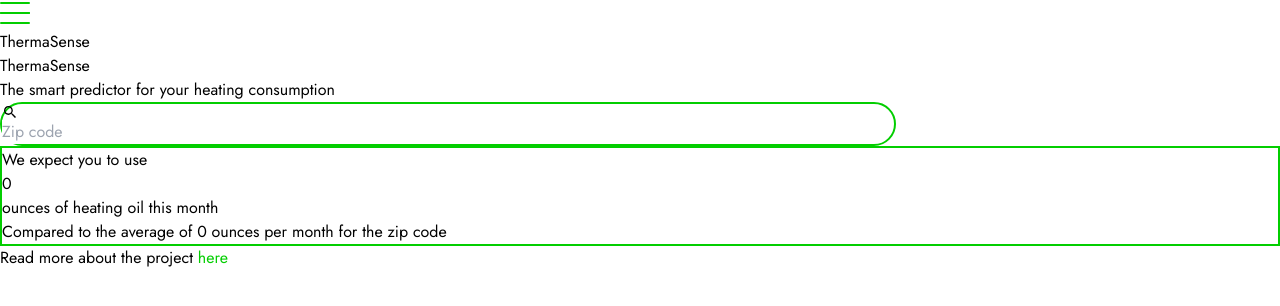
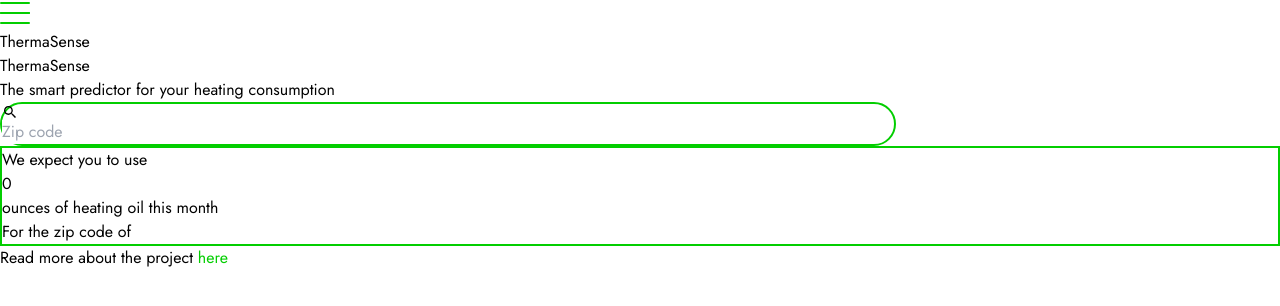
Before and after one commit to toucanfoosh/GridSense, a Next.js app in the folder frontend/grid-sense/: page / in a window 1280 px wide. Shown: the top 306 px of the page. Built offline with nearby package versions, Linux system fonts and the light colour scheme.

Commit message:
[Fix] Query entry

```diff
--- a/frontend/grid-sense/src/app/components/result/Result.tsx
+++ b/frontend/grid-sense/src/app/components/result/Result.tsx
@@ -13,8 +13,8 @@ export default function Result(props: Props) {
       <div className="text-2xl font-bold">{result}</div>
       <div className="text-lg">ounces of heating oil this month</div>
       <div className="text-sm">
-        Compared to the average of {result} ounces per month for the zip code{" "}
-        {query}
+        {/* Compared to the average of {result} ounces per month for the zip code{" "} */}
+        For the zip code of {query}
       </div>
     </div>
   );
--- a/frontend/grid-sense/src/app/components/searchbar/Searchbar.tsx
+++ b/frontend/grid-sense/src/app/components/searchbar/Searchbar.tsx
@@ -17,9 +17,11 @@ const Searchbar: React.FC<Props> = (props) => {
   const [searching, setSearching] = useState(false);
 
   const handleSearch = () => {
-    props.setHome(false);
-    props.setQuery(query);
-    props.setResult(props.onSearch(query));
+    if (!isNaN(Number(query)) && query.length === 5) {
+      props.setHome(false);
+      props.setQuery(query);
+      props.setResult(props.onSearch(query));
+    }
   };
 
   const handleKeyDown = (event: React.KeyboardEvent<HTMLInputElement>) => {
```
